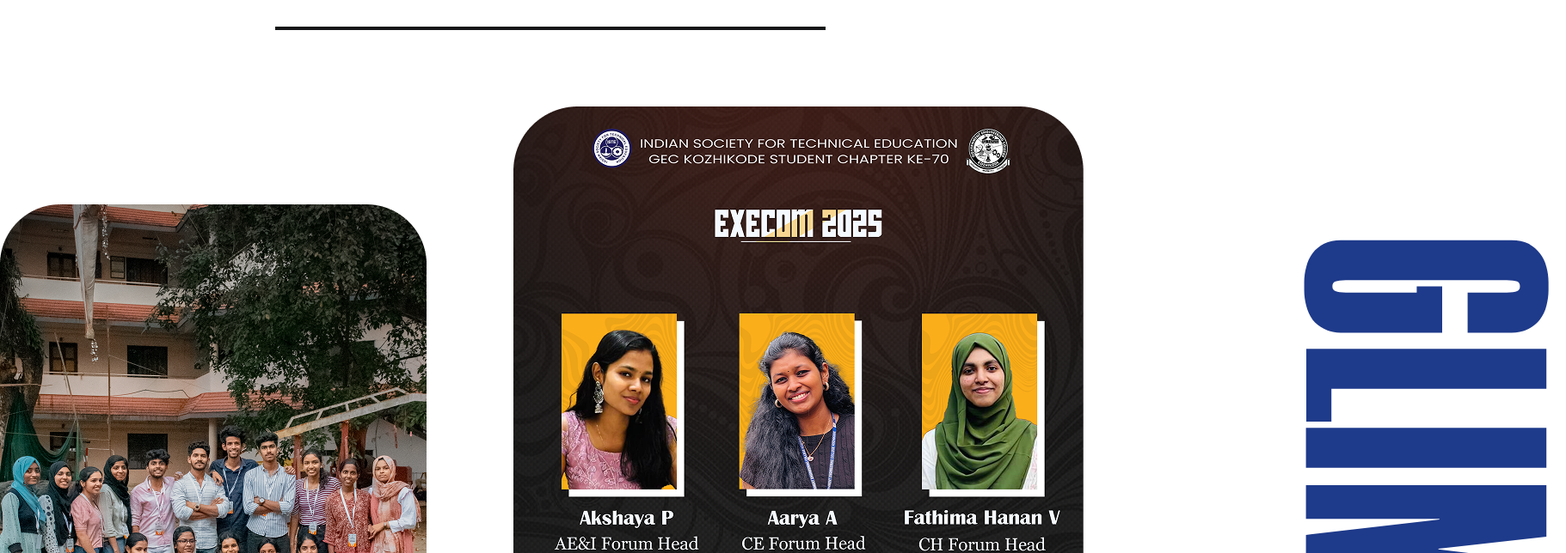
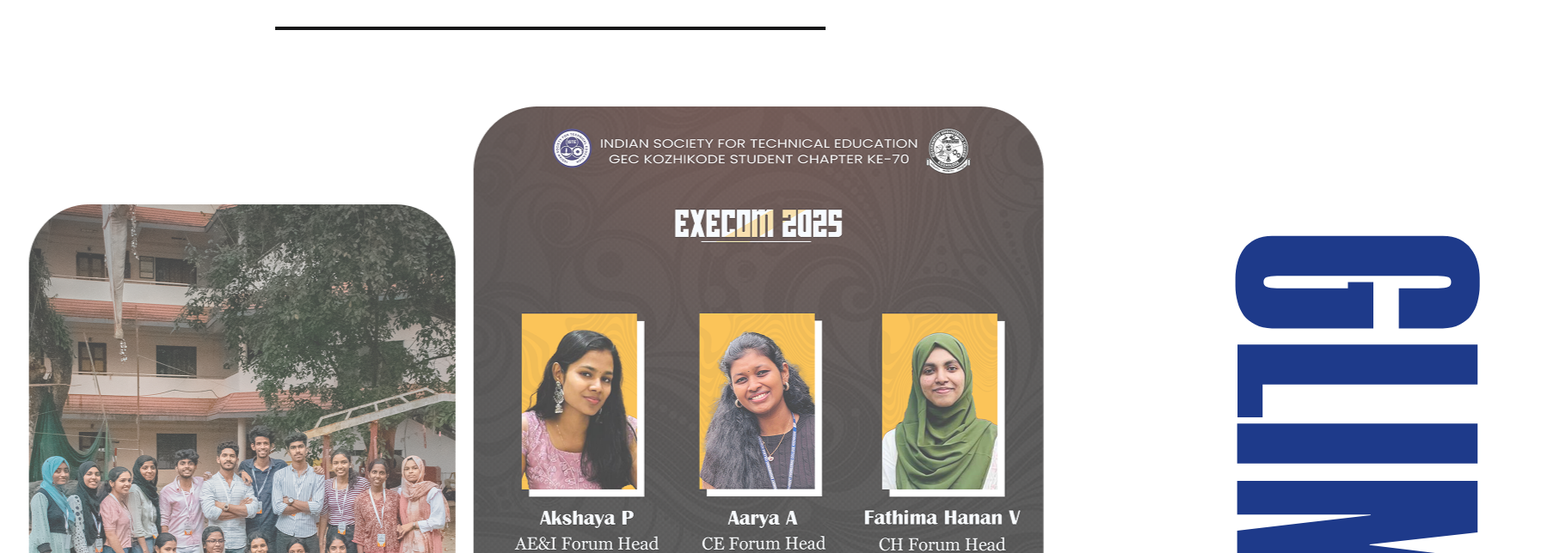
Before and after one commit to Irregular-luck/iste, a React (Vite) app: page / in a window 1280 px wide. Shown: the part 3680-4324 px from the top of the page at 86% size, 1821 px wide, since content can reach past the window. Built offline with nearby package versions, Linux system fonts and the light colour scheme.

Commit message:
slidebar (there is a position bug in glimpse-text) need to be fixed ASAP

```diff
--- a/src/components/HomeContent.css
+++ b/src/components/HomeContent.css
@@ -240,11 +240,22 @@ h1.welcome-text {
   gap: 100px;
 
 }
+.slideshow {
+  overflow: hidden;
+  position: relative;
+}
+
+.slide-row {
+  position: relative;
+  display: flex;   /* puts images side by side */
+  gap: 20px;
+}
 .pics img{
 object-fit: scale-down;
 margin-bottom: 10%;
 }
 .glimpse-side {
+
   padding: 20px 0;
   width: 120px;                /* adjust to match design */
   display: flex;
@@ -254,6 +265,7 @@ margin-bottom: 10%;
 
 /* vertical GLIMPSE text */
 .glimpse-text {
+  position: relative;
   font-family: 'Aquarium';
   writing-mode: vertical-lr;
   font-size: 2500%;
--- a/src/components/HomeContent.jsx
+++ b/src/components/HomeContent.jsx
@@ -1,7 +1,24 @@
-import React from 'react'
+import { useEffect, useState } from "react";
+import { motion, AnimatePresence } from "framer-motion";
 import './HomeContent.css'
+const images =["pic1.png","pic2.png","pic3.png","pic4.png"]
+const HomeContent = () => {
+  //sidebar working
+  const [index, setIndex] = useState(0);
 
-const HomeContent = () => {
+  useEffect(() => {
+    const interval = setInterval(() => {
+      setIndex((prev) => (prev + 2) % images.length);
+    }, 3000); // change every 3 sec
+
+    return () => clearInterval(interval);
+  }, []);
+    const pair = [
+    images[index],
+    images[(index + 1) % images.length],
+  ];
+  //sidebar working end
+
   return (
     <div className="home">
       <div className='wall'>
@@ -76,8 +93,22 @@ const HomeContent = () => {
         <div className='linee2'></div>
         <br />
         <div className='pics'>
-        <img src="./pic1.png" alt="" />
-        <img src="./pic2.png" alt="" />
+ <div className="slideshow-box">
+        <AnimatePresence mode="wait">
+          <motion.div
+            key={index}
+            className="slide-row"
+            initial={{ x: 120, opacity: 0 }}
+            animate={{ x: 0, opacity: 1 }}
+            exit={{ x: -120, opacity: 0 }}
+            transition={{ duration: 0.6 }}
+          >
+            {pair.map((img, i) => (
+              <img key={i} src={img} className="slide-img" />
+            ))}
+          </motion.div>
+        </AnimatePresence>
+      </div>
         <div className='glimpse-side'>
              <span className="glimpse-text">GLIMPSE</span>
         </div>
```
Also changed, not shown: public/pic3.png (added), public/pic4.png (added).
